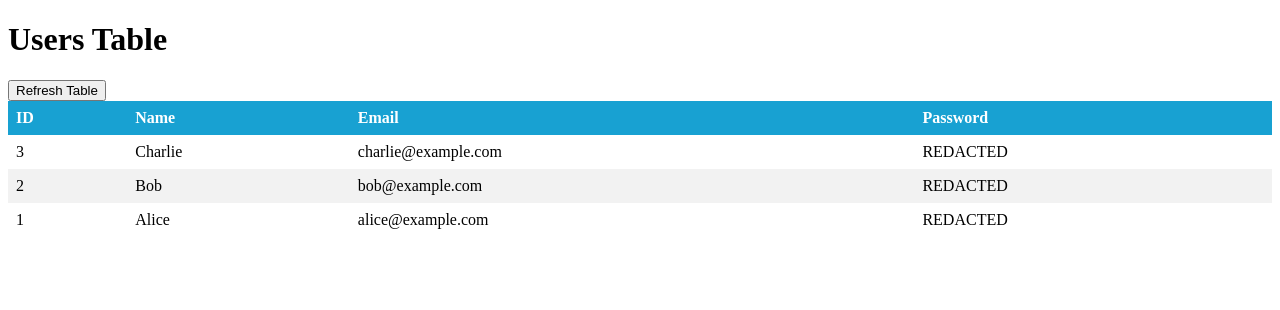
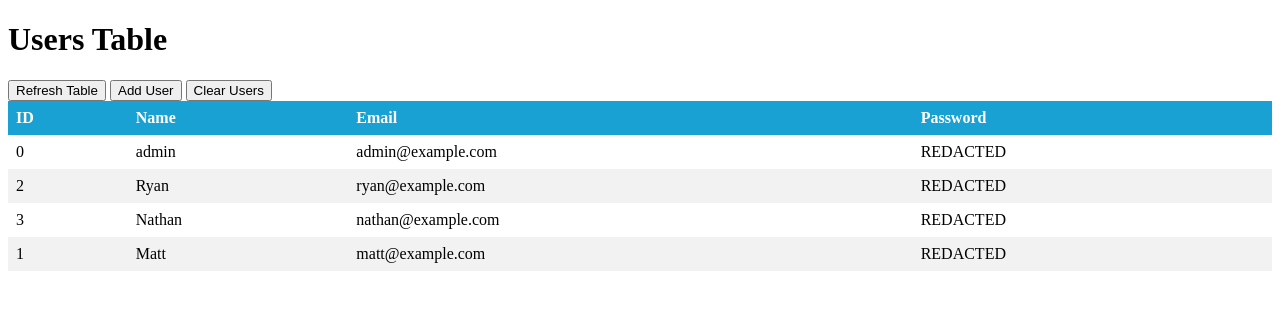
Before and after one commit to MattKeeley/Lab, a Flask app: page / in a window 1280 px wide. Shown: the top 310 px of the page. Run offline with Flask 3, Linux system fonts and the light colour scheme.

Commit message:
feat: more users and fully working

```diff
--- a/app.py
+++ b/app.py
@@ -1,12 +1,18 @@
 from flask import Flask, render_template, jsonify, request
+import hashlib
 
 app = Flask(__name__)
 
 # Pretend this is a databse :P
 users = [
-    {'id': 1, 'name': 'Alice', 'email': 'alice@example.com', 'password': 'bbb'},
-    {'id': 2, 'name': 'Bob', 'email': 'bob@example.com', 'password': 'aaa'},
-    {'id': 3, 'name': 'Charlie', 'email': 'charlie@example.com', 'password': 'ccc'}
+    {'id': 0, 'name': 'admin', 'email': 'admin@example.com',
+     'password': '2355d80c210fded577805e0b984810fe6605a51bb790b18d35092121250653ae'},
+    {'id': 1, 'name': 'Matt', 'email': 'matt@example.com',
+        'password': '50eb299b46fe70fb31b22d195410c0c2b6b959a8beebd8c2c080f428b90b591f'},
+    {'id': 2, 'name': 'Ryan', 'email': 'ryan@example.com',
+        'password': '4062a90a69c6a9007cbb627030e7ee67948cc842632d2c6e1c0cf75c087f0e20'},
+    {'id': 3, 'name': 'Nathan', 'email': 'nathan@example.com',
+        'password': 'a85a433586c7cc7c7a3c0a1b85f9ce78b5c06a2b5af926a4bf1c96fd37d408fc'}
 ]
 
 
@@ -15,13 +21,20 @@
     return render_template('index.html')
 
 
+@app.route('/users', methods=['DELETE'])
+def clear_users():
+    global users
+    users = []
+    return jsonify("users deleted")
+
+
 @app.route('/users', methods=['POST'])
 def create_user():
-    new_user = {
-        'id': len(users) + 1,
-        'name': request.form['name'],
-        'email': request.form['email']
-    }
+    new_user = request.get_json()
+    new_user['id'] = len(users) + 1
+    password = new_user['password'].encode('utf-8')
+    hashed_password = hashlib.sha256(password).hexdigest()
+    new_user['password'] = hashed_password
     users.append(new_user)
     return jsonify(new_user)
 
@@ -40,4 +53,4 @@
 
 
 if __name__ == '__main__':
-    app.run(debug=True)
+    app.run(debug=False)
--- a/templates/index.html
+++ b/templates/index.html
@@ -3,7 +3,7 @@
 
 <head>
     <meta charset="UTF-8">
-    <title>Users Table</title>
+    <title>Admin - Users</title>
     <style>
         /* Style the table */
         table {
@@ -31,6 +31,8 @@
 <body>
     <h1>Users Table</h1>
     <button onclick="refreshTable()">Refresh Table</button>
+    <button onclick="createUser()">Add User</button>
+    <button onclick="clearUsers()">Clear Users</button>
     <table id="usersTable">
         <thead>
             <tr>
@@ -43,7 +45,6 @@
         <tbody>
         </tbody>
     </table>
-
     <script>
         function refreshTable() {
             const tableBody = document.querySelector('#usersTable tbody');
@@ -70,6 +71,40 @@
         // Load table data on page load
         refreshTable();
     </script>
+    <script>
+        function createUser() {
+            const userData = {
+                name: 'New User',
+                email: 'newuser@example.com',
+                password: 'password123'
+            };
+
+            fetch('/users', {
+                method: 'POST',
+                headers: {
+                    'Content-Type': 'application/json'
+                },
+                body: JSON.stringify(userData)
+            })
+                .then(response => response.json())
+                .then(data => console.log(data))
+                .catch(error => console.error(error));
+        }
+    </script>
+    <script>
+        function clearUsers() {
+
+            fetch('/users', {
+                method: 'DELETE',
+                headers: {
+                    'Content-Type': 'application/json'
+                }
+            })
+                .then(response => response.json())
+                .then(data => console.log(data))
+                .catch(error => console.error(error));
+        }
+    </script>
 </body>
 
 </html>
```
